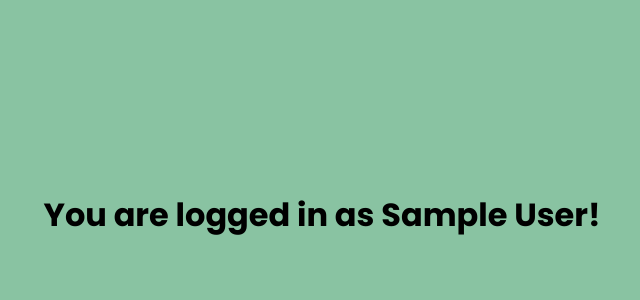
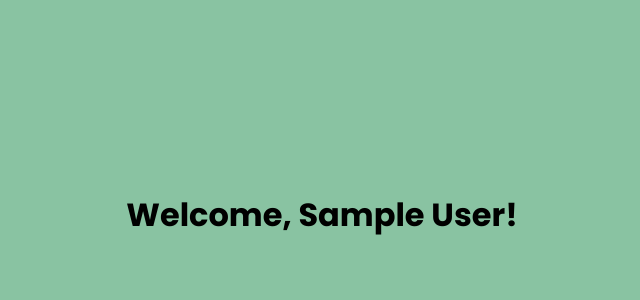
Before and after one commit to michaela357/orario-ATP3, a Flask app: page /dashboard in a window 1280 px wide. Shown: the part 215-515 px from the top of the page, without its empty margins (318-958 px from the left). Run offline with Flask 3, Linux system fonts and the light colour scheme; the visitor is signed in with stand-in values (Sample User, id 1).

Commit message:
Improve welcome message

```diff
--- a/templates/dashboard.html
+++ b/templates/dashboard.html
@@ -4,5 +4,5 @@ Dashboard
 {% endblock %}
 
 {% block content %}
-<h1>You are logged in as {{ name }}!</h1>
+<h1>Welcome, {{ name }}!</h1>
 {% endblock %}
```
